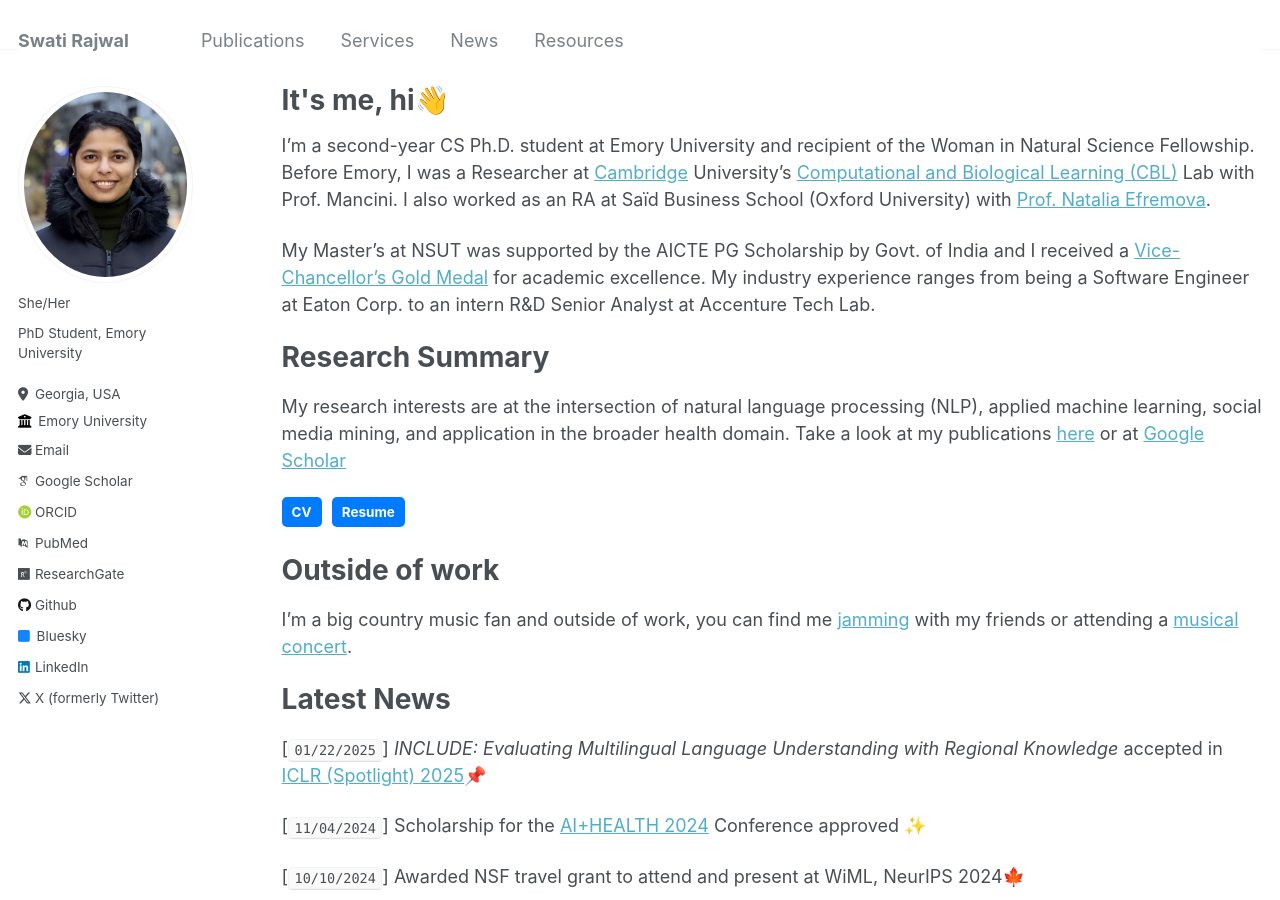
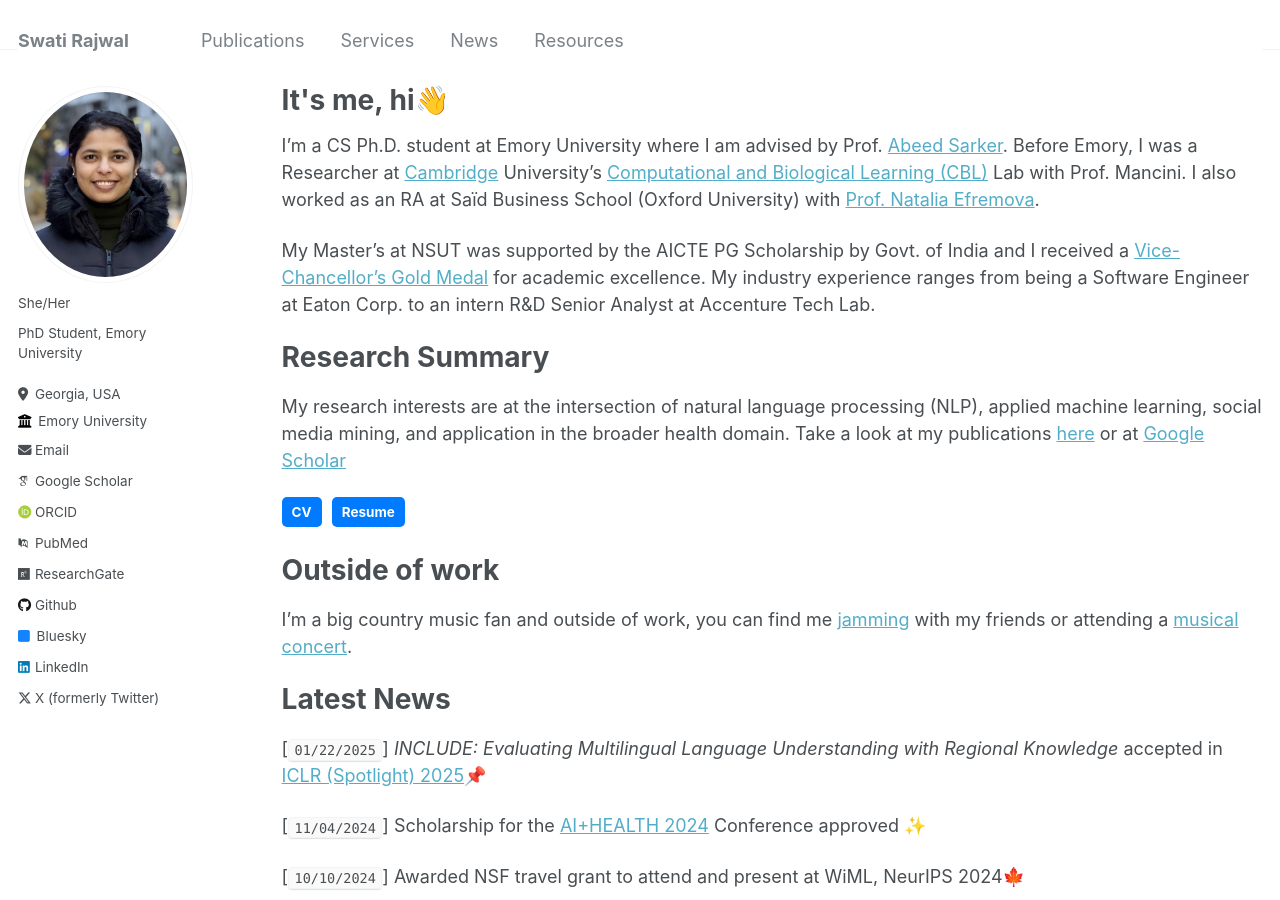
Before and after one commit to swati-rajwal/swati-rajwal.github.io, a Jekyll site: the page built from _pages/about.md, in a window 1280 px wide and 900 px high. Built offline with Jekyll 4.4.1, drawn with Linux system fonts in a browser that asks for light colours; some web fonts are replaced.

Commit message:
Update about.md

```diff
--- a/_pages/about.md
+++ b/_pages/about.md
@@ -7,7 +7,7 @@ redirect_from:
   - /about/
   - /about.html
 ---
-I'm a second-year CS Ph.D. student at Emory University and recipient of the Woman in Natural Science Fellowship. Before Emory, I was a Researcher at <a href="https://www.c2d3.cam.ac.uk/directory/34851/swati-rajwal" target="_blank">Cambridge</a> University's <a href="https://cbl-website.onrender.com/" target="_blank">Computational and Biological Learning (CBL)</a> Lab with Prof. Mancini. I also worked as an RA at Saïd Business School (Oxford University) with <a href="https://enspire.ox.ac.uk/article/natalia-efremova-co-founder-of-deep-planet" target="_blank">Prof. Natalia Efremova</a>.
+I'm a CS Ph.D. student at Emory University where I am advised by Prof. <a href="https://bme.gatech.edu/bme/faculty/Abeed-Sarker" target="_blank">Abeed Sarker</a>. Before Emory, I was a Researcher at <a href="https://www.c2d3.cam.ac.uk/directory/34851/swati-rajwal" target="_blank">Cambridge</a> University's <a href="https://cbl-website.onrender.com/" target="_blank">Computational and Biological Learning (CBL)</a> Lab with Prof. Mancini. I also worked as an RA at Saïd Business School (Oxford University) with <a href="https://enspire.ox.ac.uk/article/natalia-efremova-co-founder-of-deep-planet" target="_blank">Prof. Natalia Efremova</a>.
 
 My Master's at NSUT was supported by the AICTE PG Scholarship by Govt. of India and I received a <a href="https://www.linkedin.com/feed/update/urn:li:activity:7108505289506627584/" target="_blank">Vice-Chancellor's Gold Medal</a> for academic excellence. My industry experience ranges from being a Software Engineer at Eaton Corp. to an intern R&D Senior Analyst at Accenture Tech Lab.
 
```
